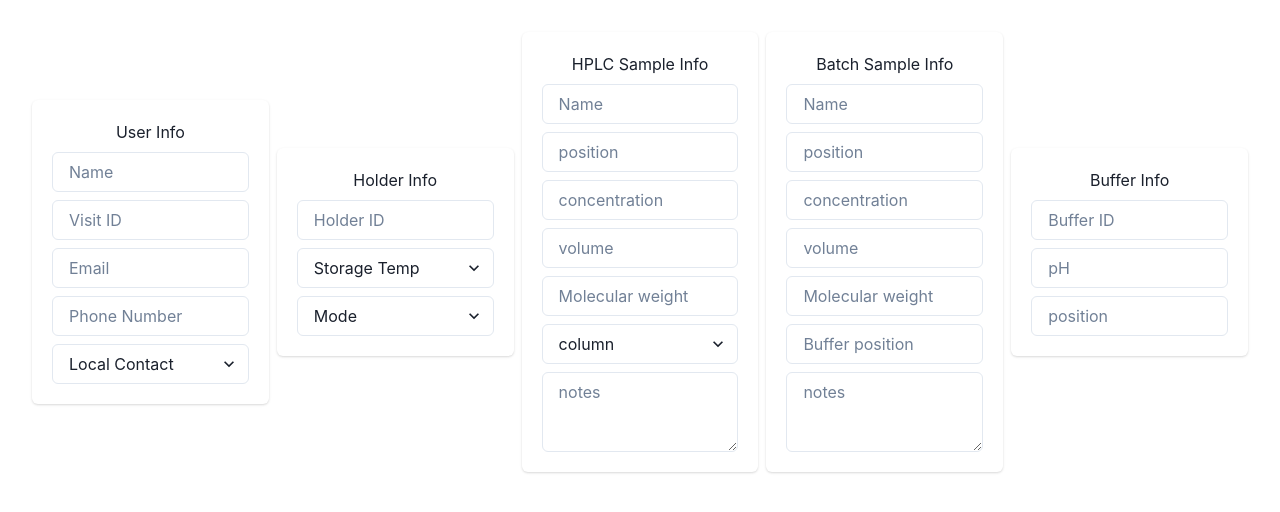
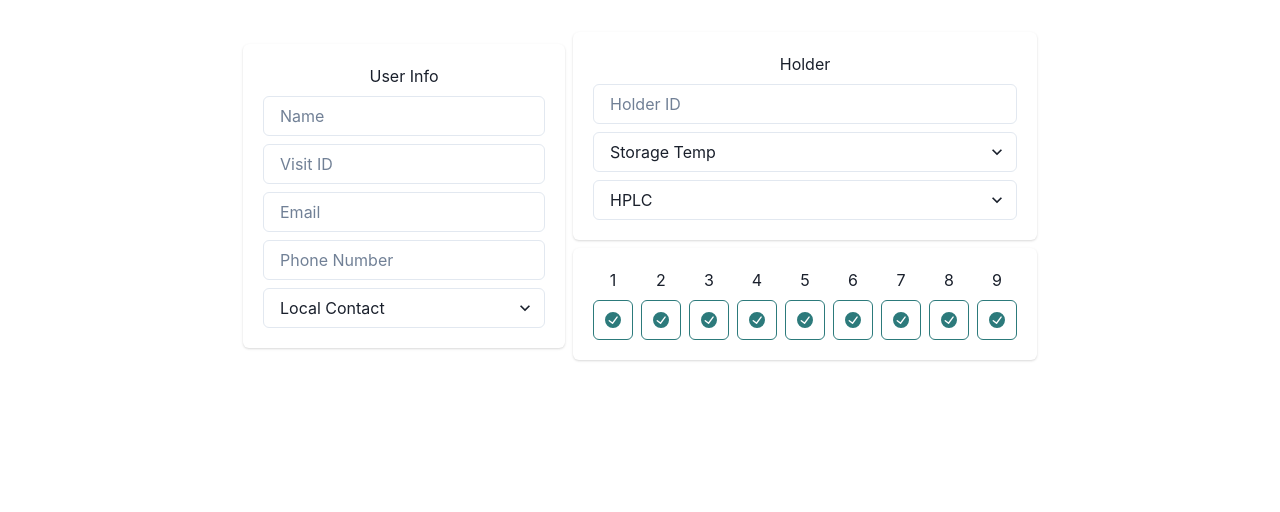
Before and after one commit to tizayi/mail-in, a React (Vite) app in the folder frontend/: page / in a window 1280 px wide. Shown: the top 512 px of the page. Built offline with nearby package versions, Linux system fonts and the light colour scheme.

Commit message:
add sample popovers

```diff
--- a/frontend/package.json
+++ b/frontend/package.json
@@ -10,6 +10,7 @@
     "preview": "vite preview"
   },
   "dependencies": {
+    "@chakra-ui/icons": "^2.1.1",
     "@chakra-ui/react": "^2.8.2",
     "@emotion/react": "^11.11.4",
     "@emotion/styled": "^11.11.0",
--- a/frontend/src/App.tsx
+++ b/frontend/src/App.tsx
@@ -1,19 +1,14 @@
 import "./App.css"
 import {  HStack } from '@chakra-ui/react'
 import UserInfo from "./userInfo"
-import HolderInfo from "./holderInfo"
-import {HplcSampleInfo, BatchSampleInfo}from "./sampleInfo"
-import BufferInfo from "./bufferInfo"
+import HplcHolderInfo from "./holderInfo"
 
 export default function App() {
   return (
   <>
     <HStack>
       <UserInfo/>
-      <HolderInfo/>
-      <HplcSampleInfo/>
-      <BatchSampleInfo/>
-      <BufferInfo/>
+      <HplcHolderInfo/>
     </HStack>
   </>)
 }
--- /dev/null
+++ b/frontend/src/holderDiagram.tsx
@@ -0,0 +1,45 @@
+import "./App.css"
+import {  Card, CardBody, IconButton, HStack, Center, Stack, Popover, PopoverTrigger, PopoverContent, PopoverCloseButton, PopoverHeader, PopoverBody, PopoverArrow} from '@chakra-ui/react'
+import { CheckCircleIcon } from '@chakra-ui/icons'
+import { BatchSampleInfo, HplcSampleInfo } from "./sampleInfo"
+import {HolderMode} from "./types"
+
+export default function HolderDiagram(props: {mode:HolderMode}) {
+    const positions = [1,2,3,4,5,6,7,8,9,]
+
+    return (
+      <>
+      <Card>
+          <CardBody>
+          <HStack>
+            {positions.map((position) => (
+                <Stack>
+                    <Center>{position}</Center>
+                    <Popover placement='right'>
+                    <PopoverTrigger>
+                        <IconButton
+                        variant='outline'
+                        colorScheme='teal'
+                        aria-label='Send email'
+                        icon={<CheckCircleIcon />}
+                        />
+                    </PopoverTrigger>
+                    <PopoverContent>
+                        <PopoverArrow />
+                        <PopoverCloseButton />
+                        <PopoverHeader>Position {position}</PopoverHeader>
+                        <PopoverBody>
+                            { props.mode == "hplc" ?
+                                <HplcSampleInfo/>:
+                                <BatchSampleInfo/>
+                            }
+                        </PopoverBody>
+                    </PopoverContent>
+                    </Popover>
+                </Stack>
+            ))}
+          </HStack>
+          </CardBody>
+      </Card>
+      </>)
+  }
--- a/frontend/src/holderInfo.tsx
+++ b/frontend/src/holderInfo.tsx
@@ -1,26 +1,32 @@
 import "./App.css"
 import {  Card, CardBody, Stack, Input, Select, Center } from '@chakra-ui/react'
+import HolderDiagram from "./holderDiagram"
+import {HolderMode} from "./types"
+import { useState } from "react"
 
 export default function HolderInfo() {
-
+    const [mode, setMode] = useState<HolderMode>("hplc");
     return (
       <>
+      <Stack>
       <Card>
           <CardBody>
           <Stack>
-              <Center>Holder Info</Center>
+              <Center>Holder</Center>
               <Input placeholder='Holder ID' />
               <Select placeholder='Storage Temp'>
                   <option value='room'>room</option>
                   <option value='4  '>4 &deg;C</option>
                   <option value='-80'>-80 &deg;C</option>
               </Select>
-              <Select placeholder='Mode'>
-                  <option value='room'>HPLC</option>
-                  <option value='4  '>Batch</option>
+              <Select placeholder='Mode' value={mode} onChange={(e) => setMode(e.target.value as HolderMode)}>
+                  <option value='hplc'>HPLC</option>
+                  <option value='batch'>Batch</option>
               </Select>
           </Stack>
           </CardBody>
       </Card>
+      <HolderDiagram mode={mode}/>
+      </Stack>
       </>)
   }
--- a/frontend/src/sampleInfo.tsx
+++ b/frontend/src/sampleInfo.tsx
@@ -8,7 +8,7 @@ export function HplcSampleInfo() {
       <Card>
           <CardBody>
           <Stack>
-              <Center>HPLC Sample Info</Center>
+              <Center>Hplc Sample Info</Center>
                 <Input placeholder='Name' />
                 <Input placeholder='position'/>
                 <Input placeholder="concentration"/>
--- /dev/null
+++ b/frontend/src/types.ts
@@ -0,0 +1 @@
+export type HolderMode = "hplc"|"batch"
```
Also changed, not shown: 1 other file (tests, documents, lock files or other folders).
